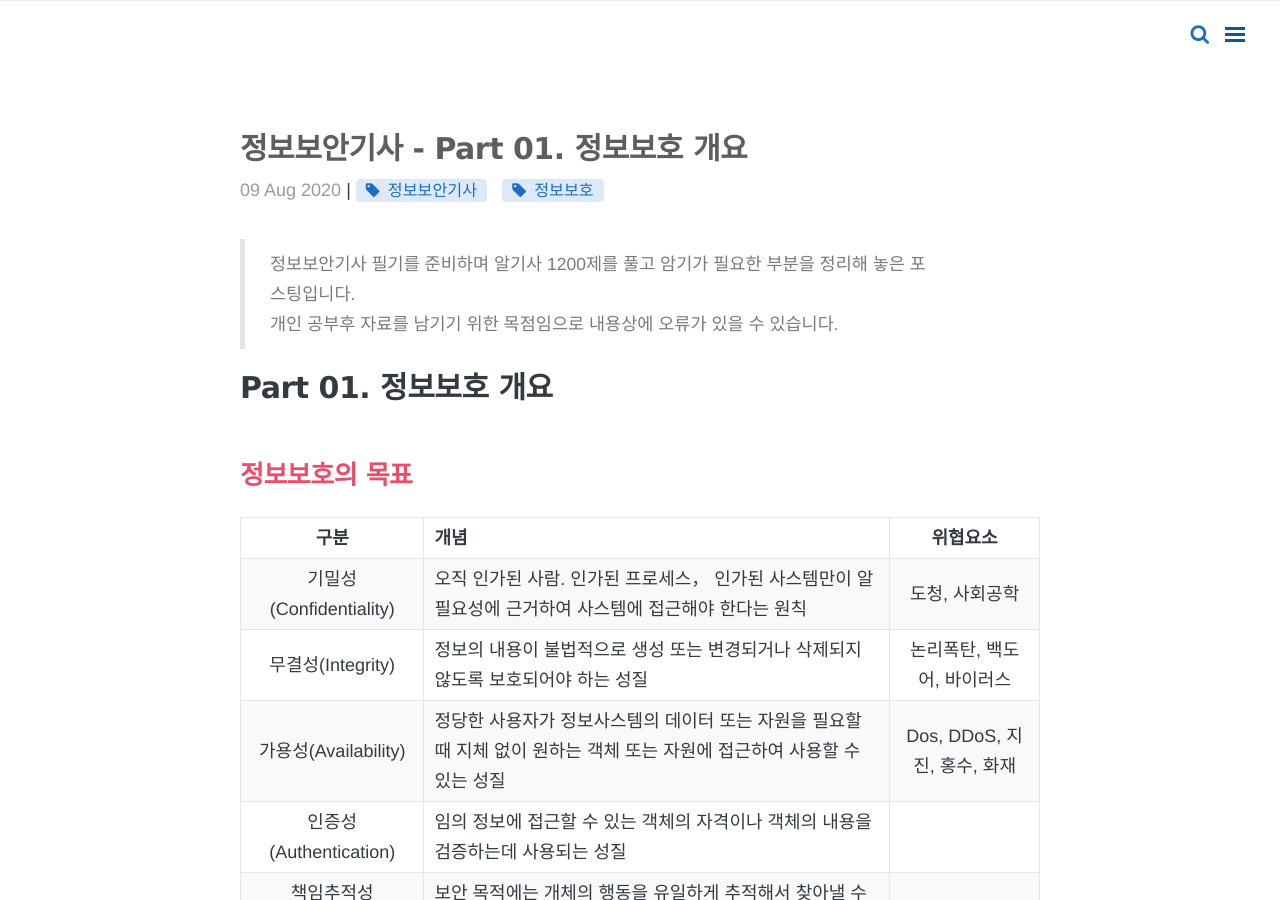
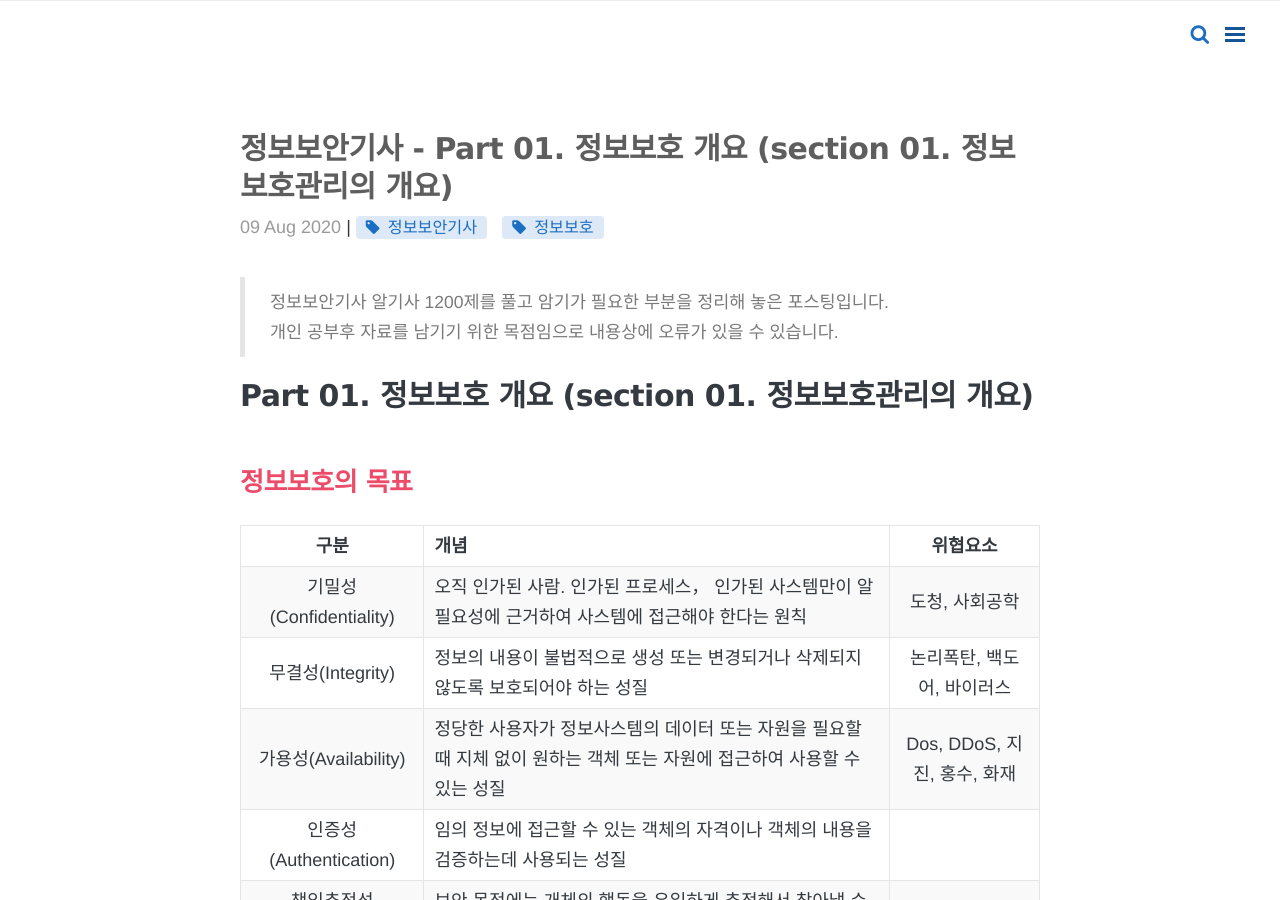
Before and after one commit to yeonsu1936/yeonsu1936.github.io, a Jekyll site: the page built from _posts/algisa/2020-08-09-part1.md, in a window 1280 px wide and 900 px high. Built offline with Jekyll 4.4.1, drawn with Linux system fonts in a browser that asks for light colours; nearby versions of some CDN libraries; comment, search, counter and statistics services are not loaded.

Commit message:
Update 2020-08-09-part1.md

```diff
--- a/_posts/algisa/2020-08-09-part1.md
+++ b/_posts/algisa/2020-08-09-part1.md
@@ -1,14 +1,14 @@
 ---
 layout: post
-title: 정보보안기사 - Part 01. 정보보호 개요
+title: 정보보안기사 - Part 01. 정보보호 개요 (section 01. 정보보호관리의 개요)
 category: 정보보안기사
 tags: [정보보안기사, 정보보호]
 comments: true
 ---
-> 정보보안기사 필기를 준비하며 알기사 1200제를 풀고 암기가 필요한 부분을 정리해 놓은 포스팅입니다.
+> 정보보안기사 알기사 1200제를 풀고 암기가 필요한 부분을 정리해 놓은 포스팅입니다.
 개인 공부후 자료를 남기기 위한 목점임으로 내용상에 오류가 있을 수 있습니다.
 
-# Part 01. 정보보호 개요
+# Part 01. 정보보호 개요 (section 01. 정보보호관리의 개요)
 ## 정보보호의 목표
 
 | 구분  | 개념 | 위협요소 |
```
